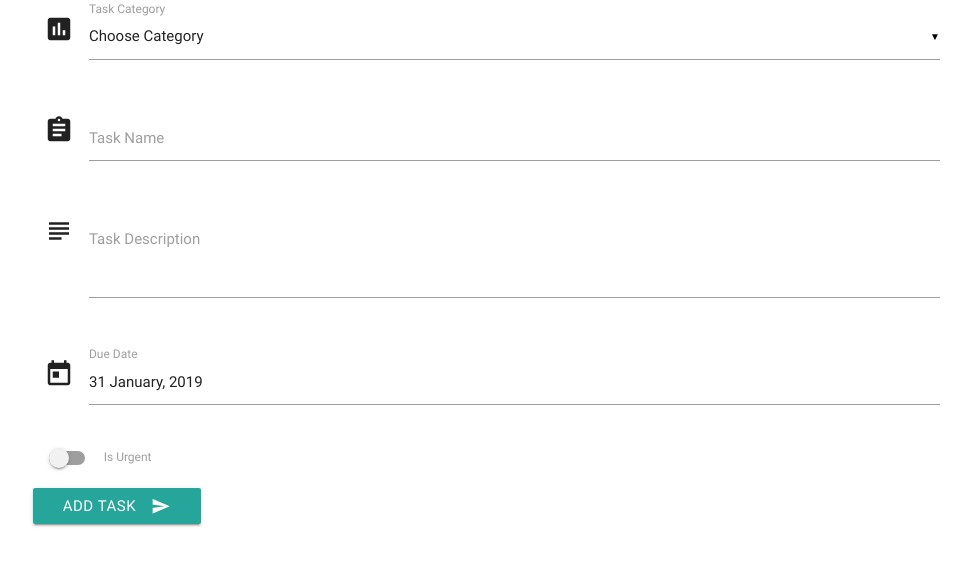
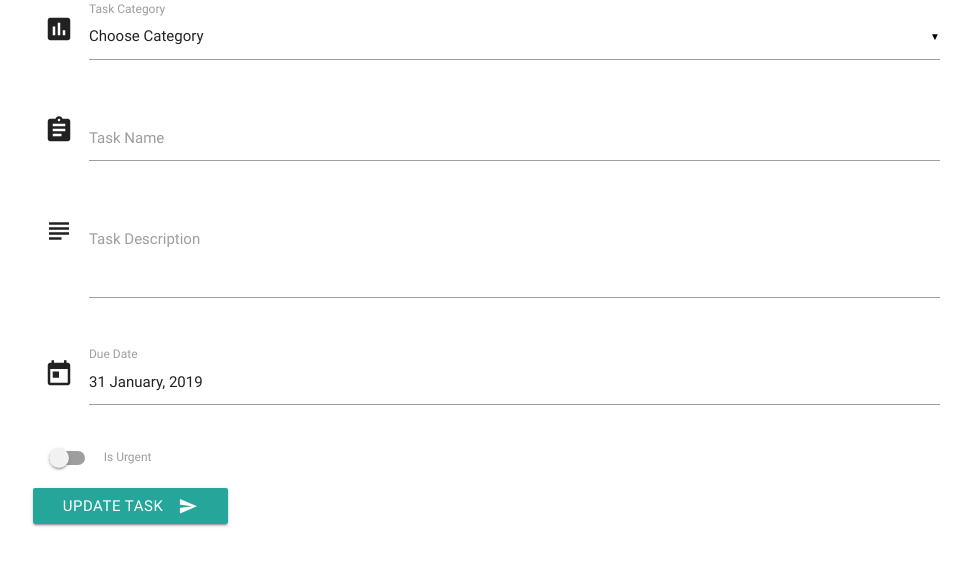
Before and after one commit to irinanita/task-manager, a Flask app: template templates/edittask.html in a window 1280 px wide. Shown: the part 89-677 px from the top of the page, without its empty margins (148-1119 px from the left). Run offline with Flask 2, Linux system fonts and the light colour scheme; the template is opened without the code that fills it, so the values that code supplies are empty; some libraries are stand-ins or nearby versions.

Commit message:
fixed bug related to task editing

```diff
--- a/app.py
+++ b/app.py
@@ -35,6 +35,17 @@ def edit_task(task_id):
     all_categories = mongo.db.categories.find()
     return render_template('edittask.html',task=the_task,categories=all_categories)
 
+@app.route('/update_task/<task_id>',methods=["POST"])
+def update_task(task_id):
+    tasks = mongo.db.tasks
+    tasks.update({'_id': ObjectId(task_id)},
+    {'task_name':request.form.get('task_name'),
+        'category_name':request.form.get('category_name'),
+        'task_description':request.form.get('task_description'),
+        'due_date':request.form.get('due_date'),
+        'is_urgent':request.form.get('is_urgent')
+    })
+    return redirect(url_for('get_tasks'))
 
 if __name__ =='__main__':
     app.run(host=os.environ.get('IP'),port=int(os.environ.get('PORT')),
--- a/templates/base.html
+++ b/templates/base.html
@@ -3,7 +3,7 @@
 
 <head>
     <!--Let browser know website is optimized for mobile-->
-    <!--<meta name="viewport" content="width=device-width, initial-scale=1.0" />-->
+    <meta name="viewport" content="width=device-width, initial-scale=1.0" />
     <!--Import Google Icon Font-->
     <link href="https://fonts.googleapis.com/icon?family=Material+Icons" rel="stylesheet">
     <!--Import Materialize.css-->
--- a/templates/edittask.html
+++ b/templates/edittask.html
@@ -2,7 +2,7 @@
 
 <h3>Edit task</h3>
 <div class="row">
-    <form action="{{url_for('insert_task')}}" method="POST" class="col s12">
+    <form action="{{url_for('update_task',task_id=task._id)}}" method="POST" class="col s12">
         <div class="row">
             <div class="input-field col s12">
                 <i class="material-icons prefix">poll</i>
@@ -54,7 +54,7 @@
             </div>
         </div>
         <div class="row">
-            <button class="btn waves-effect waves-light" type="submit" name="action">Add Task
+            <button class="btn waves-effect waves-light" type="submit" name="action">Update Task
                 <i class="material-icons right">send</i>
             </button>
         </div>
--- a/templates/tasks.html
+++ b/templates/tasks.html
@@ -1,6 +1,5 @@
 {% extends 'base.html' %}
 
-<!--{{task.is_urgent}} -->
 
 {% block content %}
 <div class="row">
@@ -19,7 +18,6 @@
         </div>
         <div class="task_header col s9">
           <strong>{{task.task_name}}</strong> - {{task.due_date}}
-          <h1>Is Urgent ? {{task.is_urgent}}</h1>
         </div>
       </div>
 
```
